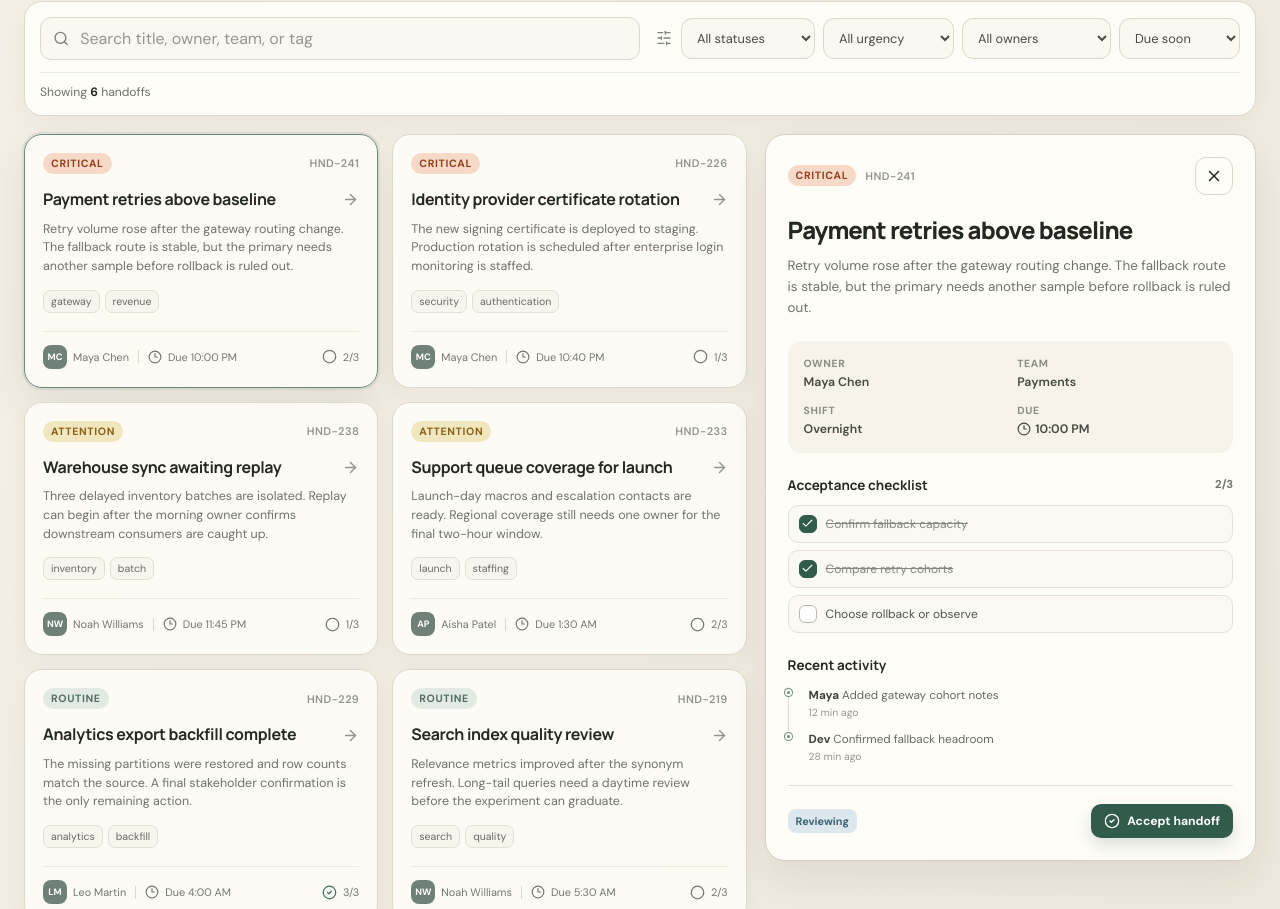
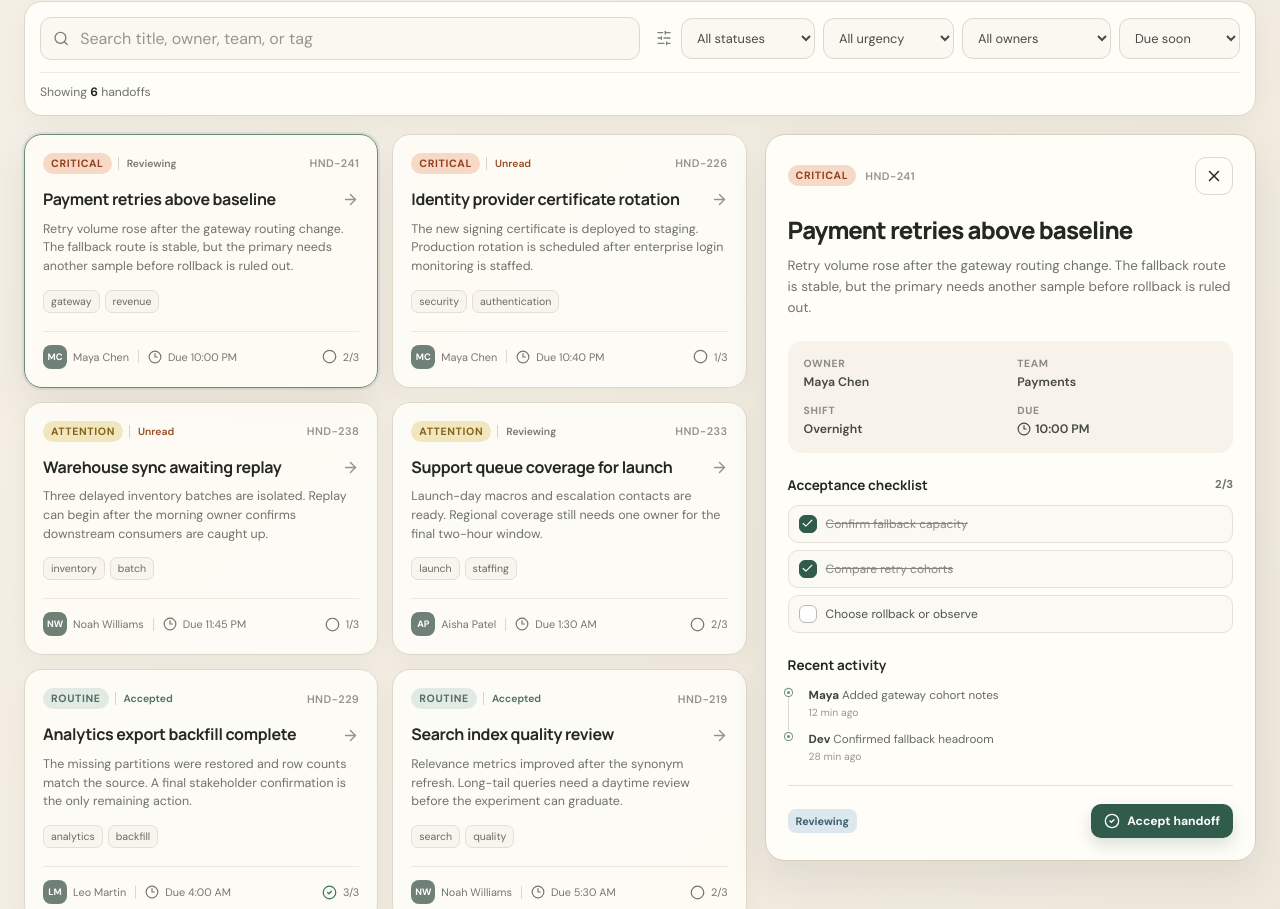
Before and after one commit to Mehta-Santanu/handoff-lantern, a React (Vite) app: page / in a window 1280 px wide. Shown: the part 399-1308 px from the top of the page. Built offline with nearby package versions, Linux system fonts and the light colour scheme.

Commit message:
Expose status directly in the queue

```diff
--- a/src/components/HandoffCard.tsx
+++ b/src/components/HandoffCard.tsx
@@ -7,6 +7,12 @@ interface HandoffCardProps {
   selected: boolean;
   onSelect: (id: string) => void;
 }
+
+const readableStatus = {
+  unread: "Unread",
+  reviewing: "Reviewing",
+  accepted: "Accepted",
+} as const;
 
 export function HandoffCard({ handoff, selected, onSelect }: HandoffCardProps) {
   return (
@@ -18,8 +24,13 @@ export function HandoffCard({ handoff, selected, onSelect }: HandoffCardProps) {
         onClick={() => onSelect(handoff.id)}
       >
         <span className="card-topline">
-          <span className={`urgency-chip urgency-chip--${handoff.urgency}`}>
-            {handoff.urgency}
+          <span className="card-labels">
+            <span className={`urgency-chip urgency-chip--${handoff.urgency}`}>
+              {handoff.urgency}
+            </span>
+            <span className={`queue-status queue-status--${handoff.status}`}>
+              {readableStatus[handoff.status]}
+            </span>
           </span>
           <span className="handoff-id">{handoff.id}</span>
         </span>
--- a/src/styles.css
+++ b/src/styles.css
@@ -272,6 +272,7 @@ main { width: min(1320px, calc(100% - 48px)); margin: 0 auto; padding: 54px 0 70
 }
 .card-topline, .card-title-row, .card-meta { display: flex; align-items: center; }
 .card-topline { justify-content: space-between; }
+.card-labels { display: flex; align-items: center; gap: 6px; }
 .urgency-chip {
   display: inline-flex;
   padding: 4px 8px;
@@ -284,6 +285,9 @@ main { width: min(1320px, calc(100% - 48px)); margin: 0 auto; padding: 54px 0 70
 .urgency-chip--critical { color: #95401d; background: #f6d9c6; }
 .urgency-chip--attention { color: #896018; background: #f1e7bf; }
 .urgency-chip--routine { color: #536d62; background: #e1ebe4; }
+.queue-status { padding-left: 8px; border-left: 1px solid #d8d2c7; color: #777a72; font-size: 0.65rem; font-weight: 600; }
+.queue-status--unread { color: #9a4d25; }
+.queue-status--accepted { color: #48715f; }
 .handoff-id { color: #92948d; font-size: 0.69rem; font-weight: 600; letter-spacing: 0.04em; }
 .card-title-row { gap: 12px; margin-top: 15px; }
 .card-title-row svg { flex: 0 0 auto; margin-left: auto; color: #92948d; }
```
